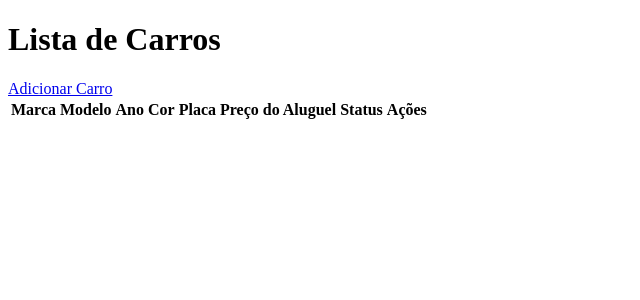
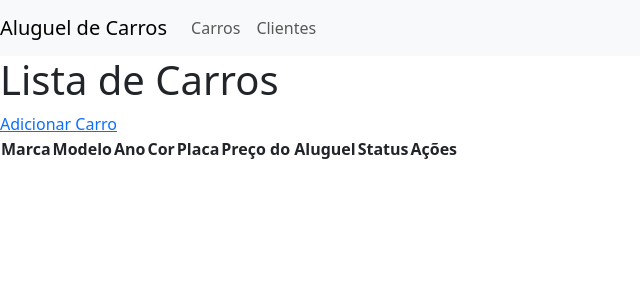
Before and after one commit to Cerbaro-R/aluguel_carros, a PHP site: page /carros in a window 1280 px wide. Shown: the top 300 px of the page, without its empty margins (0-640 px from the left). Run offline with PHP 8.4, Linux system fonts and the light colour scheme; data that the repository does not hold is empty.

Commit message:
ajuste do CSS para as abas principais ter a Nav bar

```diff
--- a/views/carros/index.php
+++ b/views/carros/index.php
@@ -4,8 +4,24 @@
     <meta charset="UTF-8">
     <meta name="viewport" content="width=device-width, initial-scale=1.0">
     <title>Document</title>
+    <link href="https://cdn.jsdelivr.net/npm/bootstrap@5.3.3/dist/css/bootstrap.min.css" rel="stylesheet" integrity="sha384-QWTKZyjpPEjISv5WaRU9OFeRpok6YctnYmDr5pNlyT2bRjXh0JMhjY6hW+ALEwIH" crossorigin="anonymous">
+    <script src="https://cdn.jsdelivr.net/npm/bootstrap@5.3.3/dist/js/bootstrap.bundle.min.js" integrity="sha384-YvpcrYf0tY3lHB60NNkmXc5s9fDVZLESaAA55NDzOxhy9GkcIdslK1eN7N6jIeHz" crossorigin="anonymous"></script>
 </head>
 <body>
+    <nav class="navbar navbar-expand-lg navbar-light bg-light">
+        <a class="navbar-brand" href="/">Aluguel de Carros</a>
+
+        <div class="collapse navbar-collapse" id="navbarNav">
+            <ul class="navbar-nav">
+                <li class="nav-item">
+                    <a class="nav-link" href="/carros">Carros</a>
+                </li>
+                <li class="nav-item">
+                    <a class="nav-link" href="/clientes">Clientes</a>
+                </li>
+            </ul>
+        </div>
+    </nav>
     <h1>Lista de Carros</h1>
     <a href="/carros/create">Adicionar Carro</a>
     <table>
--- a/views/home.php
+++ b/views/home.php
@@ -16,6 +16,9 @@
                 <li class="nav-item">
                     <a class="nav-link" href="/carros">Carros</a>
                 </li>
+                <li class="nav-item">
+                    <a class="nav-link" href="/clientes">Clientes</a>
+                </li>
             </ul>
         </div>
     </nav>
```
Also changed, not shown: views/clientes/index.php (+16 -0 lines).
